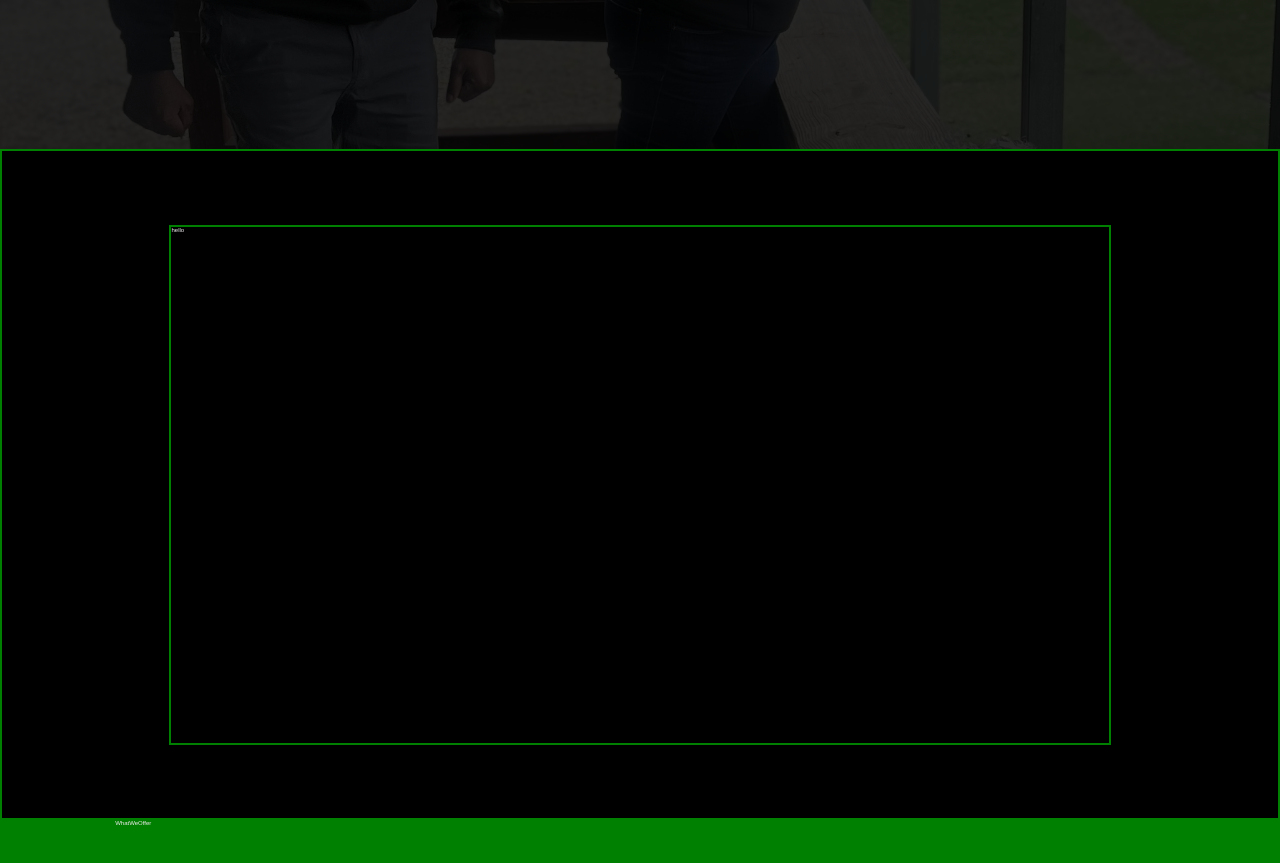
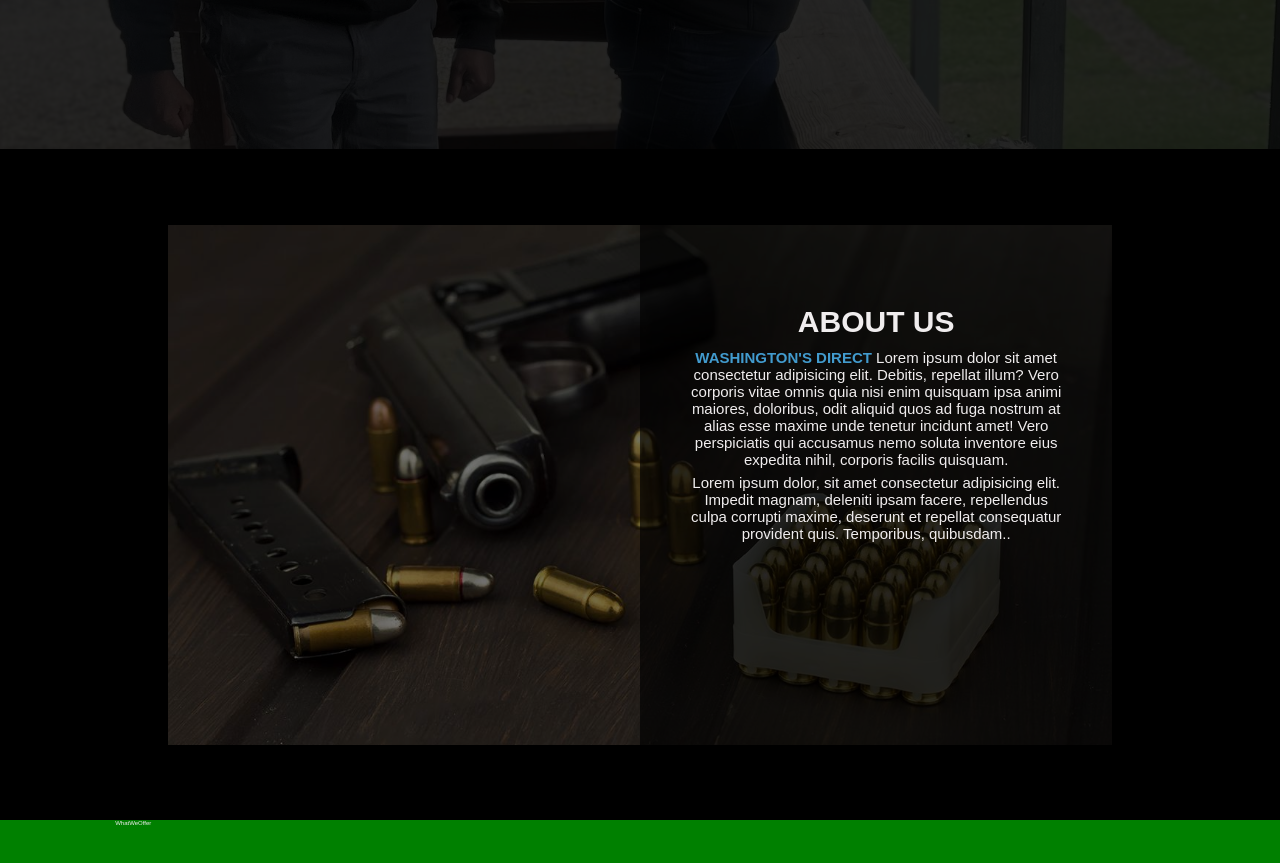
Before and after one commit to adinduokoro/Training-Site, a React (Create React App) app: page / in a window 1280 px wide. Shown: the part 651-1514 px from the top of the page. Built offline with nearby package versions, Linux system fonts and the light colour scheme.

Commit message:
AboutUs
The about us section is complete. Just need to replace the dummy text.

```diff
--- a/src/components/AboutUs.js
+++ b/src/components/AboutUs.js
@@ -1,11 +1,19 @@
 import React from 'react'
 import '../styles/AboutUs.css'
+import aboutImg from '../images/aboutUs-img.jpg'
 
 const AboutUs = () => {
   return (
     <section className='aboutUs' id='about'>
       <div className="aboutUs__container">
-        hello
+        <img src={aboutImg} alt="" />
+        <div className="overlay"></div>
+        <div className="aboutUs__text">
+          <h2>ABOUT US</h2>
+          <p><span>WASHINGTON'S DIRECT</span> Lorem ipsum dolor sit amet consectetur adipisicing elit. Debitis, repellat illum? Vero corporis vitae omnis quia nisi enim quisquam ipsa animi maiores, doloribus, odit aliquid quos ad fuga nostrum at alias esse maxime unde tenetur incidunt amet! Vero perspiciatis qui accusamus nemo soluta inventore eius expedita nihil, corporis facilis quisquam.</p>
+          <br />
+          <p>Lorem ipsum dolor, sit amet consectetur adipisicing elit. Impedit magnam, deleniti ipsam facere, repellendus culpa corrupti maxime, deserunt et repellat consequatur provident quis. Temporibus, quibusdam..</p>
+        </div>
       </div>
     </section>
   )
--- a/src/styles/AboutUs.css
+++ b/src/styles/AboutUs.css
@@ -1,6 +1,5 @@
 .aboutUs{
   background-color: var(--bg-color);
-  border: 2px solid green;
   display: flex;
   align-items: center;
   justify-content: center;
@@ -8,8 +7,56 @@
 }
 
 .aboutUs__container{
-  border: 2px solid green;
   height: 65vh;
   width: 90%;
   position: relative;
 }
+
+.aboutUs img{
+  width: 100%;
+  height: 100%;
+  object-fit: cover;
+  opacity: .45;
+}
+
+.aboutUs .overlay{
+  position: absolute;
+  background-color: var(--bg-color);
+  top: 0;
+  right: 0;
+  z-index: 2;
+  width: 50%;
+  height: 100%;
+  opacity: .65;
+}
+
+.aboutUs .aboutUs__text{
+  position: absolute;
+  display: flex;
+  align-items: center;
+  text-align: center;
+  flex-direction: column;
+  padding: 8rem 5rem;
+  top: 0;
+  right: 0;
+  z-index: 5;
+  width: 50%;
+  height: 100%;
+  color: var(--text-color);
+}
+
+.aboutUs .aboutUs__text h2{
+  font-size: 3rem;
+  font-weight: 800;
+  white-space: nowrap;
+  margin-bottom: 1rem;
+}
+
+.aboutUs .aboutUs__text p, span{
+  font-size: 1.5rem;
+}
+
+.aboutUs .aboutUs__text span{
+  color: var(--main-color);
+  font-weight: 600;
+}
--- a/src/styles/Hero.css
+++ b/src/styles/Hero.css
@@ -53,7 +53,6 @@
 .hero .hero__info h2{
   font-size: 3rem;
   font-weight: 800;
-
   white-space: nowrap;
   margin-bottom: 1rem;
 }
```
Also changed, not shown: src/images/aboutUs-img.jpg (added).
